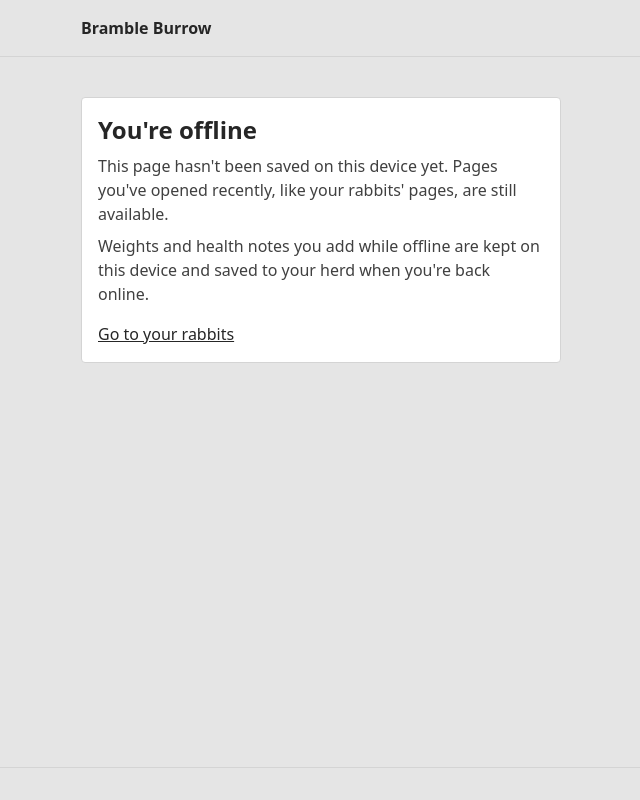
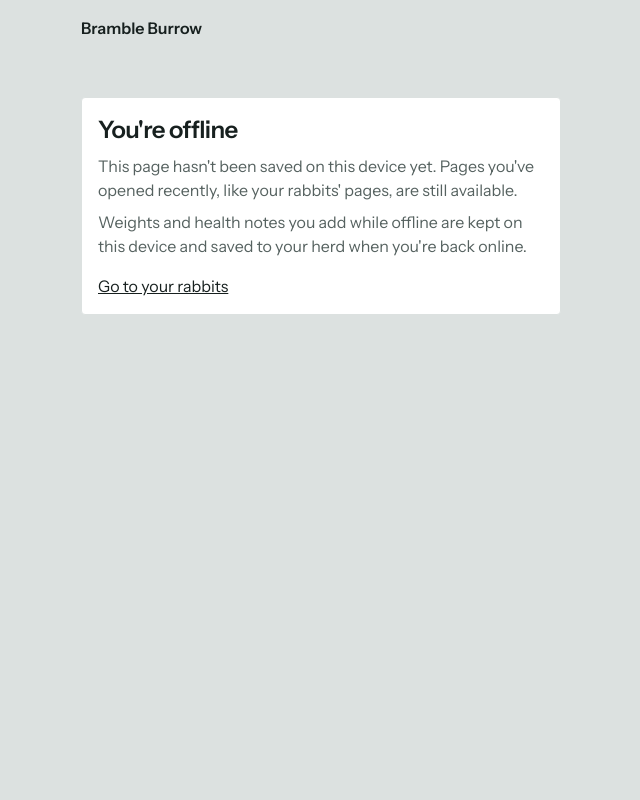
Before and after one commit to frank-dixon/rabbit-herd, a Django app: page /offline/ in a window 1280 px wide. Shown: the whole page, without its empty margins (319-959 px from the left). Run offline with Django 5.2, Linux system fonts and the light colour scheme; style sheets or scripts are compiled from the project's sources; parts of the project's set-up code (start-up, migrations or seed data) failed here and were passed over.

Commit message:
Add theme tokens (C1–C5, light and dark) and self-hosted fonts
Each palette is a set of CSS custom properties on html[data-theme]; dark
values follow prefers-color-scheme. Tailwind's neutral/red/amber/green
scales and white map to the tokens so every page follows the theme.
Instrument Sans and DM Mono are served from static and precached by the
service worker, so the installed app works offline.

```diff
--- a/assets/input.css
+++ b/assets/input.css
@@ -1,10 +1,108 @@
 @import "tailwindcss";
+@import "./themes.css";
+
+/* Self-hosted fonts (SIL OFL, licences in static/fonts) so the installed app
+   renders the same offline. Instrument Sans for text, DM Mono for numbers. */
+@font-face {
+  font-family: "Instrument Sans";
+  src: url("../fonts/instrument-sans-latin-var.woff2") format("woff2");
+  font-weight: 400 700;
+  font-style: normal;
+  font-display: swap;
+}
+@font-face {
+  font-family: "DM Mono";
+  src: url("../fonts/dm-mono-latin-400-normal.woff2") format("woff2");
+  font-weight: 400;
+  font-display: swap;
+}
+@font-face {
+  font-family: "DM Mono";
+  src: url("../fonts/dm-mono-latin-500-normal.woff2") format("woff2");
+  font-weight: 500;
+  font-display: swap;
+}
+
+/* Every colour in the templates resolves to a theme token. The neutral,
+   red, amber and green scales are remapped so older utility classes follow
+   the active theme too; new markup should prefer the semantic names. */
+@theme inline {
+  --font-sans: "Instrument Sans", ui-sans-serif, system-ui, sans-serif;
+  --font-mono: "DM Mono", ui-monospace, SFMono-Regular, Menlo, monospace;
+
+  --color-canvas: var(--canvas);
+  --color-surface: var(--surface);
+  --color-side: var(--side);
+  --color-line: var(--line);
+  --color-ink: var(--ink);
+  --color-muted: var(--muted);
+  --color-field: var(--field);
+  --color-accent: var(--accent);
+  --color-on-accent: var(--on-accent);
+  --color-accent-soft: var(--accent-soft);
+  --color-second: var(--second);
+  --color-second-ink: var(--second-ink);
+  --color-second-soft: var(--second-soft);
+  --color-danger: var(--danger);
+  --color-danger-soft: color-mix(in oklab, var(--danger) 12%, var(--surface));
+  --color-photo-1: var(--photo-1);
+  --color-photo-2: var(--photo-2);
+
+  --color-white: var(--surface);
+  --color-black: var(--ink);
+  --color-neutral-50: var(--canvas);
+  --color-neutral-100: var(--side);
+  --color-neutral-200: var(--line);
+  --color-neutral-300: var(--line);
+  --color-neutral-400: var(--field);
+  --color-neutral-500: var(--muted);
+  --color-neutral-600: var(--muted);
+  --color-neutral-700: var(--muted);
+  --color-neutral-800: var(--ink);
+  --color-neutral-900: var(--ink);
+  --color-neutral-950: var(--ink);
+  --color-red-50: color-mix(in oklab, var(--danger) 10%, var(--surface));
+  --color-red-100: color-mix(in oklab, var(--danger) 16%, var(--surface));
+  --color-red-700: var(--danger);
+  --color-red-800: var(--danger);
+  --color-red-900: var(--danger);
+  --color-amber-50: var(--second-soft);
+  --color-amber-100: var(--second-soft);
+  --color-amber-400: var(--second);
+  --color-amber-700: var(--second-ink);
+  --color-amber-950: var(--second-ink);
+  --color-green-100: var(--accent-soft);
+  --color-green-700: var(--accent);
+  --color-green-900: var(--accent);
+}
+
+@layer base {
+  html {
+    background: var(--canvas);
+    color: var(--ink);
+    font-family: var(--font-sans);
+    font-feature-settings: "ss01" off;
+    -webkit-text-size-adjust: 100%;
+  }
+  h1, h2, h3 { letter-spacing: -0.015em; }
+  h1 { letter-spacing: -0.025em; }
+  ::selection { background: var(--accent-soft); color: var(--ink); }
+  input, select, textarea { accent-color: var(--accent); }
+}
+
+@layer utilities {
+  /* Figures: weights, dates, tattoos, counts. */
+  .num { font-family: var(--font-mono); font-size: 0.93em; letter-spacing: -0.01em; font-variant-numeric: tabular-nums; }
+  .eyebrow { font-size: 0.72rem; font-weight: 600; letter-spacing: 0.1em; text-transform: uppercase; color: var(--muted); }
+  /* A1 ruled section: a firm rule over the section instead of a boxed card. */
+  .ruled { border-top: 1.5px solid var(--ink); }
+}
 
 /* Printing: drop the app chrome; the pedigree fits one letter page across. */
 @media print {
   @page { size: letter landscape; margin: 0.4in; }
   [data-print-hide] { display: none !important; }
-  body { background: #fff !important; }
+  html, body { background: #fff !important; color: #000 !important; }
   main { padding: 0 !important; max-width: none !important; }
   [data-pedigree-cell] { break-inside: avoid; }
 }
--- /dev/null
+++ b/assets/themes.css
@@ -0,0 +1,212 @@
+/* Theme palettes (C1–C5), light and dark. Generated from the design boards;
+   every text pairing passes WCAG AA in both modes. Dark follows the system. */
+
+html[data-theme="c1"], :root:not([data-theme]) {
+  color-scheme: light;
+  --canvas: #F5F6F5;
+  --surface: #FFFFFF;
+  --side: #ECEFEE;
+  --line: #DCE1E0;
+  --ink: #17201F;
+  --muted: #566260;
+  --accent: #0F5E63;
+  --on-accent: #FFFFFF;
+  --accent-soft: #DDEBEB;
+  --second: #D65A3E;
+  --second-ink: #A63E26;
+  --second-soft: #FBE6DF;
+  --field: #8A9593;
+  --photo-1: #C9D3D1;
+  --photo-2: #9FB0AD;
+  --danger: #A1261B;
+}
+
+@media (prefers-color-scheme: dark) {
+html[data-theme="c1"], :root:not([data-theme]) {
+  color-scheme: dark;
+  --canvas: #121717;
+  --surface: #1A2120;
+  --side: #161C1C;
+  --line: #2C3635;
+  --ink: #E6ECEB;
+  --muted: #9AA8A6;
+  --accent: #5EC2BE;
+  --on-accent: #06201F;
+  --accent-soft: #18393A;
+  --second: #F0896F;
+  --second-ink: #F5A28C;
+  --second-soft: #3E241E;
+  --field: #5E6B69;
+  --photo-1: #3A4644;
+  --photo-2: #232B2A;
+  --danger: #F08A7E;
+}
+}
+
+html[data-theme="c2"] {
+  color-scheme: light;
+  --canvas: #F5F5F3;
+  --surface: #FFFFFF;
+  --side: #EDEDEA;
+  --line: #DEDDD8;
+  --ink: #181A20;
+  --muted: #5A5D66;
+  --accent: #2347B5;
+  --on-accent: #FFFFFF;
+  --accent-soft: #E2E8F8;
+  --second: #E0A019;
+  --second-ink: #8A5A00;
+  --second-soft: #FBEFCF;
+  --field: #8C8E95;
+  --photo-1: #CFD0CC;
+  --photo-2: #A9AAA4;
+  --danger: #A1261B;
+}
+
+@media (prefers-color-scheme: dark) {
+html[data-theme="c2"] {
+  color-scheme: dark;
+  --canvas: #121318;
+  --surface: #1A1C23;
+  --side: #16171D;
+  --line: #2D303A;
+  --ink: #E7E8EC;
+  --muted: #9EA2AE;
+  --accent: #8EA8FF;
+  --on-accent: #0B1638;
+  --accent-soft: #1E2747;
+  --second: #F2BE4A;
+  --second-ink: #F4C766;
+  --second-soft: #3A2F14;
+  --field: #5F6370;
+  --photo-1: #3B3E48;
+  --photo-2: #24262D;
+  --danger: #F08A7E;
+}
+}
+
+html[data-theme="c3"] {
+  color-scheme: light;
+  --canvas: #F5F4F0;
+  --surface: #FFFFFF;
+  --side: #ECEBE5;
+  --line: #DDDBD2;
+  --ink: #1C1F1A;
+  --muted: #5D6158;
+  --accent: #22573B;
+  --on-accent: #FFFFFF;
+  --accent-soft: #DFEAE2;
+  --second: #B9582F;
+  --second-ink: #9A4522;
+  --second-soft: #F6E3D8;
+  --field: #8D8F86;
+  --photo-1: #CFCDC2;
+  --photo-2: #A8A698;
+  --danger: #A1261B;
+}
+
+@media (prefers-color-scheme: dark) {
+html[data-theme="c3"] {
+  color-scheme: dark;
+  --canvas: #131613;
+  --surface: #1B1F1B;
+  --side: #171A17;
+  --line: #2F352F;
+  --ink: #E8EBE6;
+  --muted: #A0A79E;
+  --accent: #7CC79C;
+  --on-accent: #082012;
+  --accent-soft: #1C3526;
+  --second: #E38B62;
+  --second-ink: #EBA17E;
+  --second-soft: #3B261C;
+  --field: #606860;
+  --photo-1: #3D433C;
+  --photo-2: #252925;
+  --danger: #F08A7E;
+}
+}
+
+html[data-theme="c4"] {
+  color-scheme: light;
+  --canvas: #F6F5F4;
+  --surface: #FFFFFF;
+  --side: #EEECEB;
+  --line: #DFDBDA;
+  --ink: #1F1A20;
+  --muted: #625B63;
+  --accent: #5E2B62;
+  --on-accent: #FFFFFF;
+  --accent-soft: #EFE3EF;
+  --second: #6E8F68;
+  --second-ink: #4A6845;
+  --second-soft: #E4ECE1;
+  --field: #918A91;
+  --photo-1: #D3CDD0;
+  --photo-2: #ACA3A8;
+  --danger: #A1261B;
+}
+
+@media (prefers-color-scheme: dark) {
+html[data-theme="c4"] {
+  color-scheme: dark;
+  --canvas: #161317;
+  --surface: #1F1B20;
+  --side: #1A171B;
+  --line: #352F36;
+  --ink: #ECE7EC;
+  --muted: #A99FA9;
+  --accent: #D0A3D8;
+  --on-accent: #2A0F2E;
+  --accent-soft: #3A2A3D;
+  --second: #A8C4A1;
+  --second-ink: #B6CFB0;
+  --second-soft: #24301F;
+  --field: #695F69;
+  --photo-1: #443C45;
+  --photo-2: #29242A;
+  --danger: #F08A7E;
+}
+}
+
+html[data-theme="c5"] {
+  color-scheme: light;
+  --canvas: #F6F5F4;
+  --surface: #FFFFFF;
+  --side: #EEEDEC;
+  --line: #DFDDDB;
+  --ink: #1C1B1D;
+  --muted: #5E5D63;
+  --accent: #B3261E;
+  --on-accent: #FFFFFF;
+  --accent-soft: #F7E1DF;
+  --second: #44576C;
+  --second-ink: #3B4C5F;
+  --second-soft: #E1E7EE;
+  --field: #8F8E93;
+  --photo-1: #D2D0CF;
+  --photo-2: #ABA8A7;
+  --danger: #8E1E17;
+}
+
+@media (prefers-color-scheme: dark) {
+html[data-theme="c5"] {
+  color-scheme: dark;
+  --canvas: #151515;
+  --surface: #1E1E1F;
+  --side: #191919;
+  --line: #333335;
+  --ink: #ECEBEA;
+  --muted: #A6A5AA;
+  --accent: #F28B82;
+  --on-accent: #3A0906;
+  --accent-soft: #3D2120;
+  --second: #9FB4CB;
+  --second-ink: #AFC1D4;
+  --second-soft: #232C37;
+  --field: #66656A;
+  --photo-1: #424143;
+  --photo-2: #282829;
+  --danger: #FF9C93;
+}
+}
--- a/pages/pwa.py
+++ b/pages/pwa.py
@@ -21,6 +21,9 @@ def shell_assets():
         static("js/app.js"),
         static("icons/icon-192.png"),
         static("icons/apple-touch-icon.png"),
+        static("fonts/instrument-sans-latin-var.woff2"),
+        static("fonts/dm-mono-latin-400-normal.woff2"),
+        static("fonts/dm-mono-latin-500-normal.woff2"),
     ]
 
 
```
Also changed, not shown: static/fonts/OFL-dm-mono.txt (added, +93 -0 lines), static/fonts/OFL-instrument-sans.txt (added, +93 -0 lines), static/fonts/dm-mono-latin-400-normal.woff2 (added), static/fonts/dm-mono-latin-500-normal.woff2 (added), static/fonts/instrument-sans-latin-var.woff2 (added).
